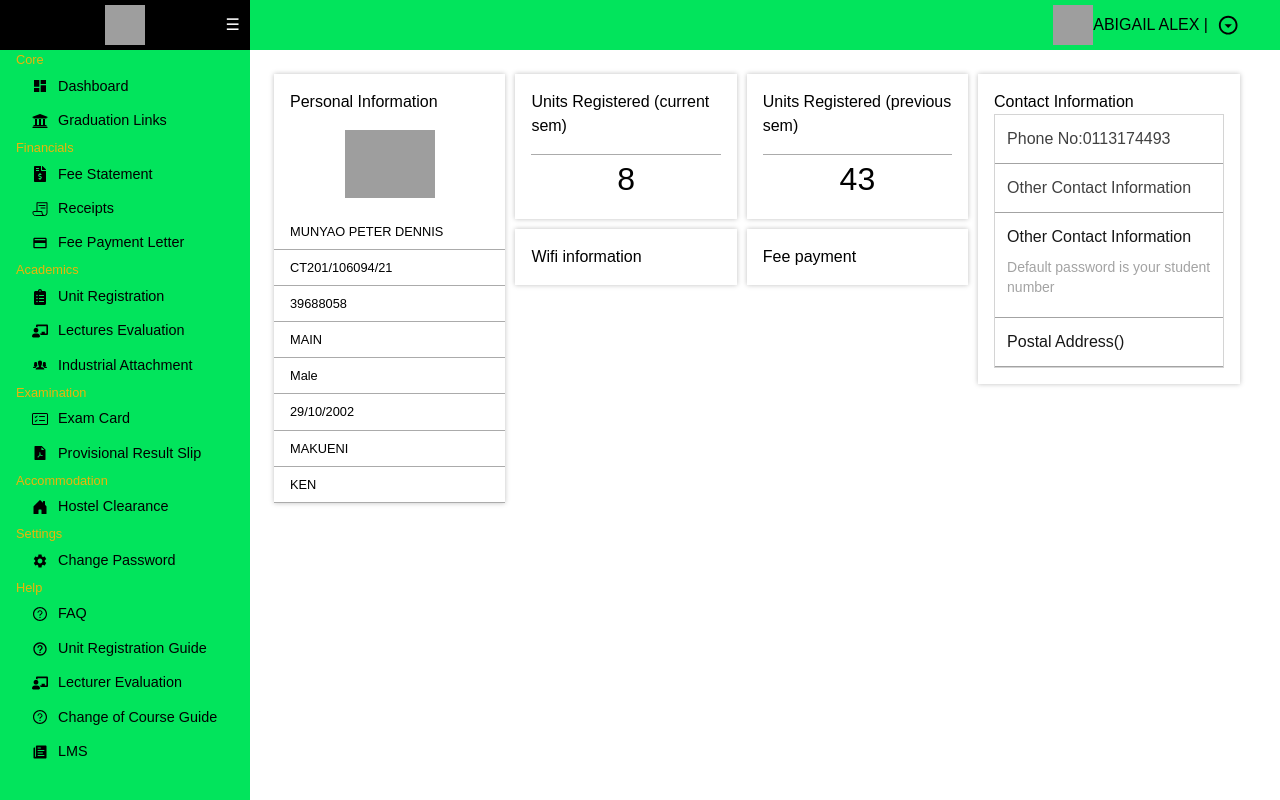
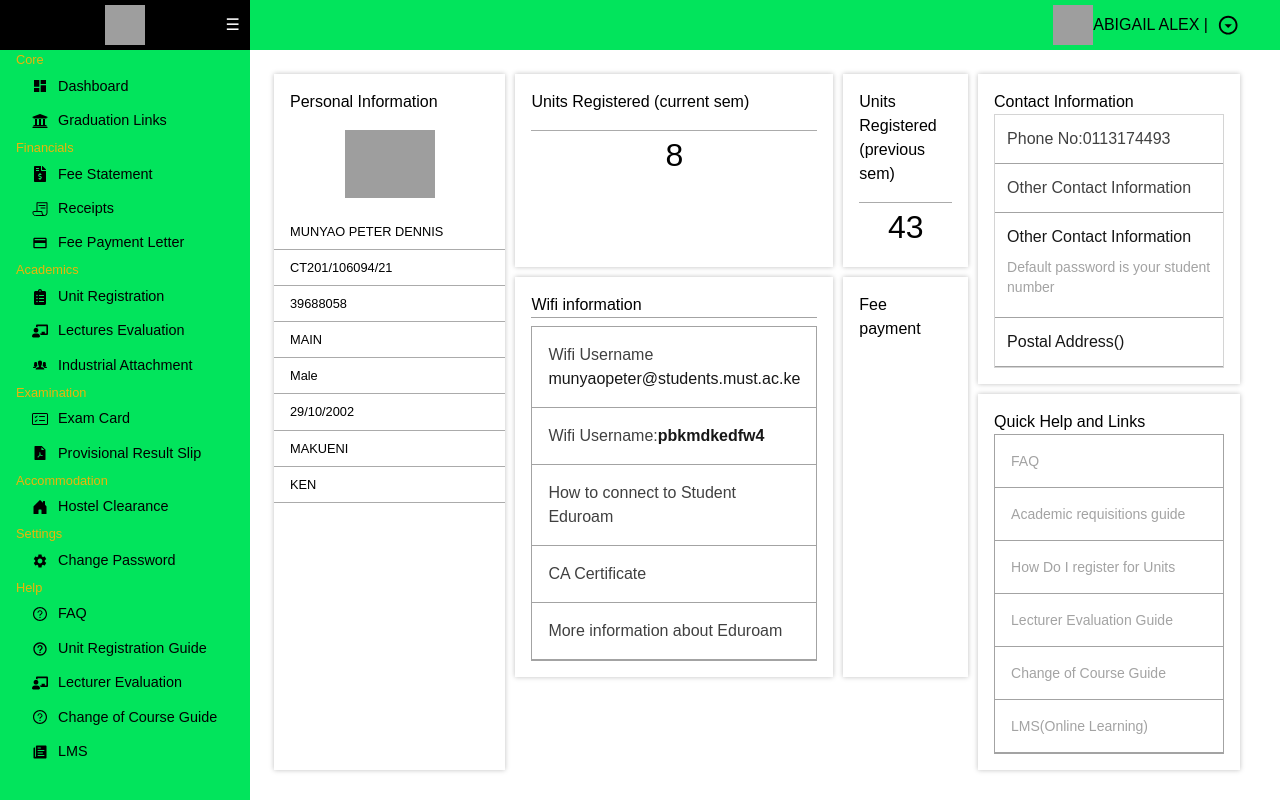
Before and after one commit to Ritahchanger/Meru-university-student-portal-clone, a React (Create React App) app: page / in a window 1280 px wide. Built offline with nearby package versions, Linux system fonts and the light colour scheme; grey boxes are pictures that could not be loaded.

Commit message:
Updates on the dashboard wifi information

```diff
--- a/src/components/dashboard/student/ContactInformation/ContactInformation.jsx
+++ b/src/components/dashboard/student/ContactInformation/ContactInformation.jsx
@@ -31,6 +31,35 @@ const ContactInformation = () => {
           </div>
         </div>
       </div>
+      <div className="p-[1rem] custom-shadow mt-[10px]">
+        <p>Quick Help and Links</p>
+        <div className="border border-neutral-400">
+          <div className="border-b border-neutral-400 p-[1rem]">
+            <p className="text-neutral-400 text-sm">FAQ</p>
+          </div>
+          <div className="border-b border-neutral-400 p-[1rem]">
+            <p className="text-neutral-400 text-sm">
+              Academic requisitions guide
+            </p>
+          </div>
+          <div className="border-b border-neutral-400 p-[1rem]">
+            <p className="text-neutral-400 text-sm">
+              How Do I register for Units
+            </p>
+          </div>
+          <div className="border-b border-neutral-400 p-[1rem]">
+            <p className="text-neutral-400 text-sm">
+              Lecturer Evaluation Guide
+            </p>
+          </div>
+          <div className="border-b border-neutral-400 p-[1rem]">
+            <p className="text-neutral-400 text-sm">Change of Course Guide</p>
+          </div>
+          <div className="border-b border-neutral-400 p-[1rem]">
+            <p className="text-neutral-400 text-sm">LMS(Online Learning)</p>
+          </div>
+        </div>
+      </div>
     </div>
   );
 };
--- /dev/null
+++ b/src/components/dashboard/student/WifiInformation/WifiInformation.jsx
@@ -0,0 +1,32 @@
+const WifiInformation = () => {
+  return (
+    <>
+      <h3 className="subtitle mb-2 border-b border-neutral-400">
+        Wifi information
+      </h3>
+      <div className="border border-neutral-400">
+        <div className="border-b border-neutral-400 p-[1rem]">
+          <p className="text-neutral-700">Wifi Username</p>
+          <p className="text-neutral-900">munyaopeter@students.must.ac.ke</p>
+        </div>
+        <div className="border-b border-neutral-400 p-[1rem]">
+          <p className="text-neutral-700">
+            Wifi Username:
+            <span className="font-semibold text-neutral-900">pbkmdkedfw4</span>
+          </p>
+        </div>
+        <div className="border-b border-neutral-400 p-[1rem]">
+          <p className="text-neutral-700">How to connect to Student Eduroam</p>
+        </div>
+        <div className="border-b border-neutral-400 p-[1rem]">
+          <p className="text-neutral-700">CA Certificate</p>
+        </div>
+        <div className="border-b border-neutral-400 p-[1rem]">
+          <p className="text-neutral-700">More information about Eduroam</p>
+        </div>
+      </div>
+    </>
+  );
+};
+
+export default WifiInformation;
--- a/src/pages/studentDashboard/Home/Home.jsx
+++ b/src/pages/studentDashboard/Home/Home.jsx
@@ -8,6 +8,7 @@ import StudentDashNavbar from "../../../components/dashboard/student/StudentDash
 import StudentDashSidebar from "../../../components/dashboard/student/StudentDashSidebar/StudentDashSidebar";
 import PersonalInformation from "../../../components/dashboard/student/PersonalInformation/PersonalInformation";
 import ContactInformation from "../../../components/dashboard/student/ContactInformation/ContactInformation";
+import WifiInformation from "../../../components/dashboard/student/WifiInformation/WifiInformation";
 
 const Home = () => {
   return (
@@ -27,7 +28,7 @@ const Home = () => {
               <p className="units">43</p>
             </div>
             <div className="card-2">
-              <h3 className="subtitle">Wifi information</h3>
+            <WifiInformation/>
             </div>
             <div className="card-2">
               <h3 className="subtitle">Fee payment</h3>
```
